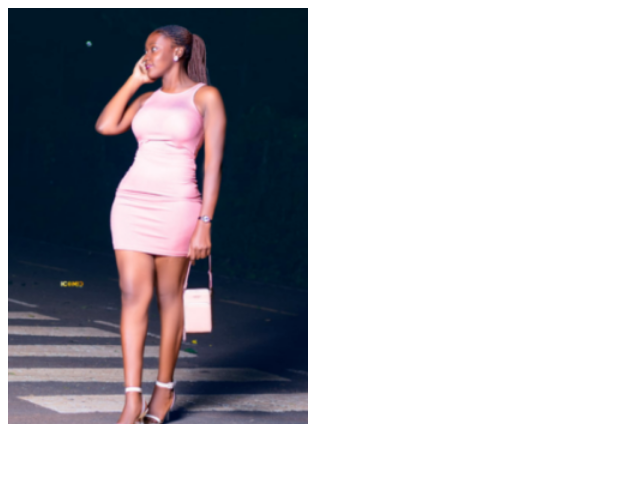
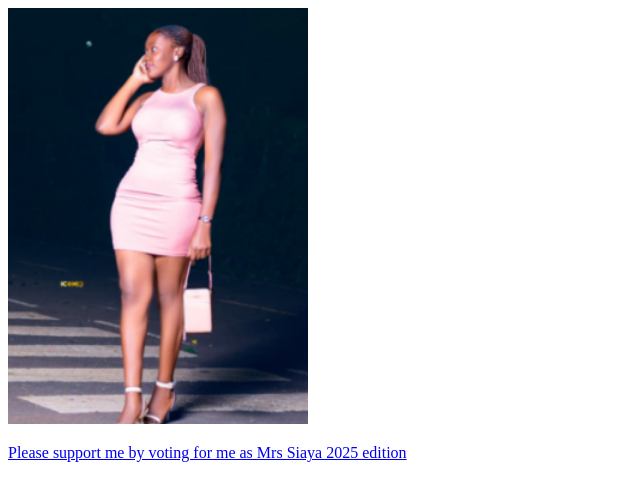
Before and after one commit to scientistMalone/linkedembed, a plain HTML site: page index.html in a window 1280 px wide. Shown: the whole page, without its empty margins (0-640 px from the left). Drawn offline with Linux system fonts and the light colour scheme.

Commit message:
Update index.html

```diff
--- a/index.html
+++ b/index.html
@@ -9,6 +9,7 @@
 
     <a href="https://pageantvoteafrica.com/pageants/1623/contestants/16320" target="_blank">
         <img src="ebby.png" alt="Model Ebby" width="300">
+        <p>Please support me by voting for me as Mrs Siaya 2025 edition</p>
     </a>
 
 </body>
```
